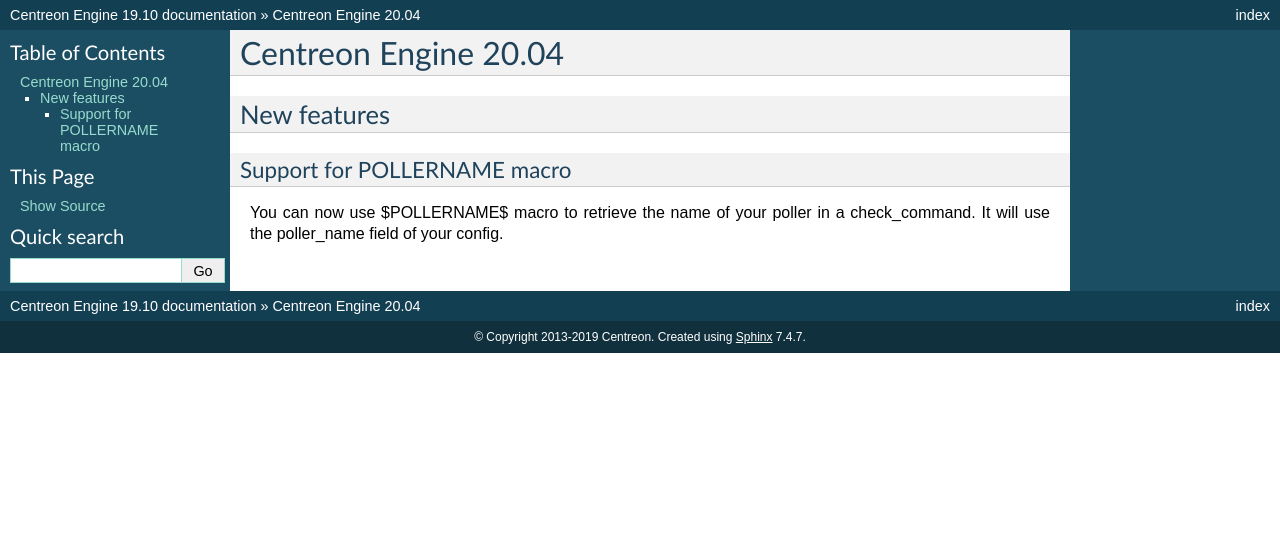
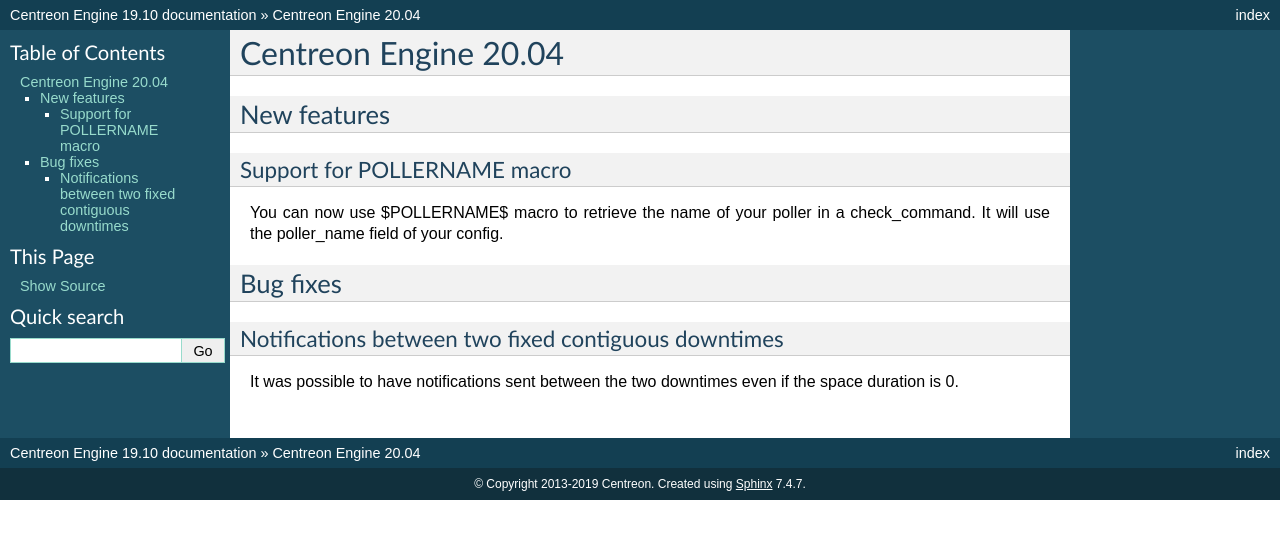
Before and after one commit to centreon/centreon-engine, a Sphinx documentation site: the page built from doc/release_notes/engine20.04.rst, in a window 1280 px wide. Shown: the top 539 px of the page. Built offline with Sphinx 7.4.7, drawn with Linux system fonts in a browser that asks for light colours.

Commit message:
doc(release_note): The release note is updated.

```diff
--- a/doc/release_notes/engine20.04.rst
+++ b/doc/release_notes/engine20.04.rst
@@ -11,3 +11,13 @@
 
 You can now use $POLLERNAME$ macro to retrieve the name of your poller in
 a check_command. It will use the poller_name field of your config.
+
+*********
+Bug fixes
+*********
+
+Notifications between two fixed contiguous downtimes
+====================================================
+
+It was possible to have notifications sent between the two downtimes even if
+the space duration is 0.
```
